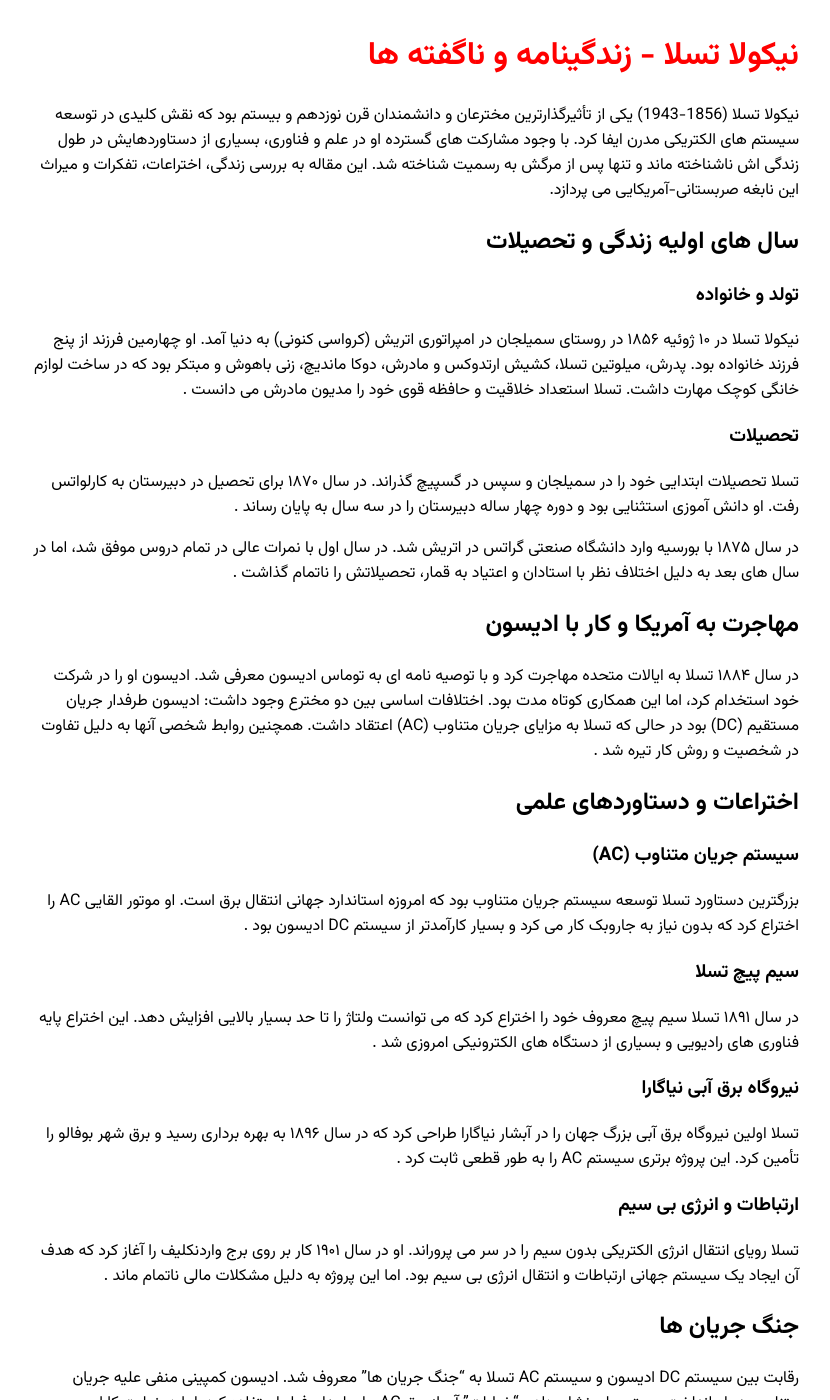
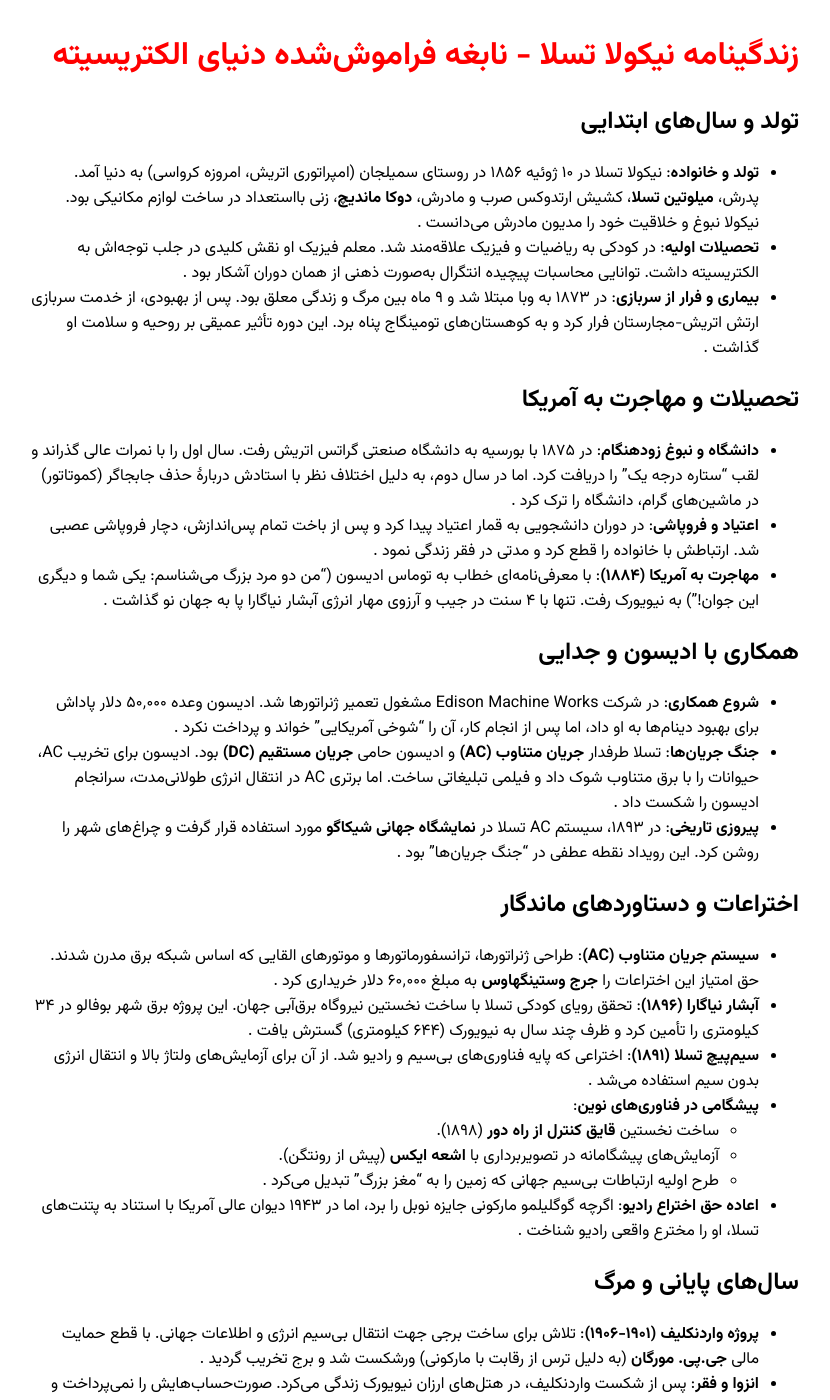
Before and after one commit to darkblog/darkblog.github.io, a Jekyll site: the page built from _posts/2025-6-28-16.md, in a window 1280 px wide and 1400 px high. Shown: the whole window, without its empty margins (225-1055 px from the left). Built offline with Jekyll 4.4.1, drawn with Linux system fonts in a browser that asks for light colours; some of the changed text lies outside the part shown.

Commit message:
Update 2025-6-28-16.md

```diff
--- a/_posts/2025-6-28-16.md
+++ b/_posts/2025-6-28-16.md
@@ -1,72 +1,50 @@
 ---
 layout: post
-title: نیکولا تسلا - زندگینامه و ناگفته ها
+title: زندگینامه نیکولا تسلا - نابغه فراموش‌شده دنیای الکتریسیته
 ---
 
-نیکولا تسلا (1856-1943) یکی از تأثیرگذارترین مخترعان و دانشمندان قرن نوزدهم و بیستم بود که نقش کلیدی در توسعه سیستم های الکتریکی مدرن ایفا کرد. با وجود مشارکت های گسترده او در علم و فناوری، بسیاری از دستاوردهایش در طول زندگی اش ناشناخته ماند و تنها پس از مرگش به رسمیت شناخته شد. این مقاله به بررسی زندگی، اختراعات، تفکرات و میراث این نابغه صربستانی-آمریکایی می پردازد.
+## تولد و سال‌های ابتدایی
+- **تولد و خانواده**: نیکولا تسلا در ۱۰ ژوئیه ۱۸۵۶ در روستای سمیلجان (امپراتوری اتریش، امروزه کرواسی) به دنیا آمد. پدرش، **میلوتین تسلا**، کشیش ارتدوکس صرب و مادرش، **دوکا ماندیچ**، زنی بااستعداد در ساخت لوازم مکانیکی بود. نیکولا نبوغ و خلاقیت خود را مدیون مادرش می‌دانست .
+- **تحصیلات اولیه**: در کودکی به ریاضیات و فیزیک علاقه‌مند شد. معلم فیزیک او نقش کلیدی در جلب توجه‌اش به الکتریسیته داشت. توانایی محاسبات پیچیده انتگرال به‌صورت ذهنی از همان دوران آشکار بود .
+- **بیماری و فرار از سربازی**: در ۱۸۷۳ به وبا مبتلا شد و ۹ ماه بین مرگ و زندگی معلق بود. پس از بهبودی، از خدمت سربازی ارتش اتریش-مجارستان فرار کرد و به کوهستان‌های تومینگاج پناه برد. این دوره تأثیر عمیقی بر روحیه و سلامت او گذاشت .
 
-## سال های اولیه زندگی و تحصیلات
+## تحصیلات و مهاجرت به آمریکا
+- **دانشگاه و نبوغ زودهنگام**: در ۱۸۷۵ با بورسیه به دانشگاه صنعتی گراتس اتریش رفت. سال اول را با نمرات عالی گذراند و لقب "ستاره درجه یک" را دریافت کرد. اما در سال دوم، به دلیل اختلاف نظر با استادش دربارهٔ حذف جابجاگر (کموتاتور) در ماشین‌های گرام، دانشگاه را ترک کرد .
+- **اعتیاد و فروپاشی**: در دوران دانشجویی به قمار اعتیاد پیدا کرد و پس از باخت تمام پس‌اندازش، دچار فروپاشی عصبی شد. ارتباطش با خانواده را قطع کرد و مدتی در فقر زندگی نمود .
+- **مهاجرت به آمریکا (۱۸۸۴)**: با معرفی‌نامه‌ای خطاب به توماس ادیسون ("من دو مرد بزرگ می‌شناسم: یکی شما و دیگری این جوان!") به نیویورک رفت. تنها با ۴ سنت در جیب و آرزوی مهار انرژی آبشار نیاگارا پا به جهان نو گذاشت .
 
-### تولد و خانواده
-نیکولا تسلا در ۱۰ ژوئیه ۱۸۵۶ در روستای سمیلجان در امپراتوری اتریش (کرواسی کنونی) به دنیا آمد. او چهارمین فرزند از پنج فرزند خانواده بود. پدرش، میلوتین تسلا، کشیش ارتدوکس و مادرش، دوکا ماندیچ، زنی باهوش و مبتکر بود که در ساخت لوازم خانگی کوچک مهارت داشت. تسلا استعداد خلاقیت و حافظه قوی خود را مدیون مادرش می دانست .
+## همکاری با ادیسون و جدایی
+- **شروع همکاری**: در شرکت Edison Machine Works مشغول تعمیر ژنراتورها شد. ادیسون وعده ۵۰٬۰۰۰ دلار پاداش برای بهبود دینام‌ها به او داد، اما پس از انجام کار، آن را "شوخی آمریکایی" خواند و پرداخت نکرد .
+- **جنگ جریان‌ها**: تسلا طرفدار **جریان متناوب (AC)** و ادیسون حامی **جریان مستقیم (DC)** بود. ادیسون برای تخریب AC، حیوانات را با برق متناوب شوک داد و فیلمی تبلیغاتی ساخت. اما برتری AC در انتقال انرژی طولانی‌مدت، سرانجام ادیسون را شکست داد .
+- **پیروزی تاریخی**: در ۱۸۹۳، سیستم AC تسلا در **نمایشگاه جهانی شیکاگو** مورد استفاده قرار گرفت و چراغ‌های شهر را روشن کرد. این رویداد نقطه عطفی در "جنگ جریان‌ها" بود .
 
-### تحصیلات
-تسلا تحصیلات ابتدایی خود را در سمیلجان و سپس در گسپیچ گذراند. در سال ۱۸۷۰ برای تحصیل در دبیرستان به کارلواتس رفت. او دانش آموزی استثنایی بود و دوره چهار ساله دبیرستان را در سه سال به پایان رساند .
+## اختراعات و دستاوردهای ماندگار
+- **سیستم جریان متناوب (AC)**: طراحی ژنراتورها، ترانسفورماتورها و موتورهای القایی که اساس شبکه برق مدرن شدند. حق امتیاز این اختراعات را **جرج وستینگهاوس** به مبلغ ۶۰٬۰۰۰ دلار خریداری کرد .
+- **آبشار نیاگارا (۱۸۹۶)**: تحقق رویای کودکی تسلا با ساخت نخستین نیروگاه برق‌آبی جهان. این پروژه برق شهر بوفالو در ۳۴ کیلومتری را تأمین کرد و ظرف چند سال به نیویورک (۶۴۴ کیلومتری) گسترش یافت .
+- **سیم‌پیچ تسلا (۱۸۹۱)**: اختراعی که پایه فناوری‌های بی‌سیم و رادیو شد. از آن برای آزمایش‌های ولتاژ بالا و انتقال انرژی بدون سیم استفاده می‌شد .
+- **پیشگامی در فناوری‌های نوین**:
+  - ساخت نخستین **قایق کنترل از راه دور** (۱۸۹۸).
+  - آزمایش‌های پیشگامانه در تصویربرداری با **اشعه ایکس** (پیش از رونتگن).
+  - طرح اولیه ارتباطات بی‌سیم جهانی که زمین را به "مغز بزرگ" تبدیل می‌کرد .
+- **اعاده حق اختراع رادیو**: اگرچه گوگلیلمو مارکونی جایزه نوبل را برد، اما در ۱۹۴۳ دیوان عالی آمریکا با استناد به پتنت‌های تسلا، او را مخترع واقعی رادیو شناخت .
 
-در سال ۱۸۷۵ با بورسیه وارد دانشگاه صنعتی گراتس در اتریش شد. در سال اول با نمرات عالی در تمام دروس موفق شد، اما در سال های بعد به دلیل اختلاف نظر با استادان و اعتیاد به قمار، تحصیلاتش را ناتمام گذاشت .
+## سال‌های پایانی و مرگ
+- **پروژه واردنکلیف (۱۹۰۱-۱۹۰۶)**: تلاش برای ساخت برجی جهت انتقال بی‌سیم انرژی و اطلاعات جهانی. با قطع حمایت مالی **جی.پی. مورگان** (به دلیل ترس از رقابت با مارکونی) ورشکست شد و برج تخریب گردید .
+- **انزوا و فقر**: پس از شکست واردنکلیف، در هتل‌های ارزان نیویورک زندگی می‌کرد. صورت‌حساب‌هایش را نمی‌پرداخت و وقتش را با غذا دادن به کبوترها می‌گذراند. به‌خصوص به یک کبوتر سفید علاقه‌مند بود و پس از مرگ آن، افسردگی شدیدی گرفت .
+- **ادعاهای جنجالی**: در دهه ۱۹۳۰ مدعی ساخت **"اشعه مرگ"** (سلاحی برای نابودی هواپیماها از راه دور) شد. دولت شوروی برای طرح‌هایش ۲۵٬۰۰۰ دلار پیش‌پرداخت کرد، اما افبیآی پس از مرگش، اوراق او را بررسی و غیرعملی بودن آن را تأیید کرد .
+- **مرگ مرموز (۱۹۴۳)**: در ۷ ژانویه ۱۹۴۳، در ۸۶ سالگی بر اثر انسداد عروق قلبی در هتل نیویورکر درگذشت. جسد و یادداشت‌هایش بلافاصله توسط دولت ضبط شد و ۲۰ پرونده هرگز بازگردانده نشد .
 
-## مهاجرت به آمریکا و کار با ادیسون
+## ویژگی‌های شخصیتی و زندگی خصوصی
+- **وسواس‌های ذهنی**: به اعداد ۳، ۶ و ۹ حساس بود. هنگام ورود به ساختمان‌ها ۳ بار دور خود می‌چرخید و اصرار داشت ۱۸ دستمال روی میزش چیده شود .
+- **زهد و ایثار**: علیرغم امکان ثروتمند شدن، تمام پولش را صرف پژوهش می‌کرد. **حق امتیاز AC** را که می‌توانست میلیون‌ها دلار ارزش داشته باشد، به ۶۰٬۰۰۰ دلار فروخت تا وستینگهاوس را نجات دهد .
+- **بی‌علاقگی به شهرت**: برخلاف ادیسون که از رسانه‌ها برای خودنمایی استفاده می‌کرد، تسلا ترجیح می‌داد در آزمایشگاه‌ش گمنام بماند .
 
-در سال ۱۸۸۴ تسلا به ایالات متحده مهاجرت کرد و با توصیه نامه ای به توماس ادیسون معرفی شد. ادیسون او را در شرکت خود استخدام کرد، اما این همکاری کوتاه مدت بود. اختلافات اساسی بین دو مخترع وجود داشت: ادیسون طرفدار جریان مستقیم (DC) بود در حالی که تسلا به مزایای جریان متناوب (AC) اعتقاد داشت. همچنین روابط شخصی آنها به دلیل تفاوت در شخصیت و روش کار تیره شد .
+## میراث و تأثیرات
+- **احیای نام**: تا دهه ۱۹۶۰ فراموش شده بود تا اینکه **واحد چگالی شار مغناطیسی** در SI به نام او "تسلا (T)" نامگذاری شد .
+- **جایزه‌ها**: مدال ادیسون (۱۹۱۷)، دکترای افتخاری از دانشگاه‌های کلمبیا و ییل، و قرار گرفتن روی جلد مجله تایم (۱۹۳۱) از جمله افتخاراتش بودند .
+- **تأثیر بر جهان مدرن**: اختراعاتش پایه‌گذار شبکه برق جهانی، موتورهای الکتریکی، رادیو و فناوری‌های بی‌سیم شد. رویای انتقال بی‌سیم انرژی امروز در فناوری‌هایی مانند شارژرهای بی‌سیم و پروژه‌هایی مانند تسلا (شرکت ایلان ماسک) تجلی یافته است .
 
-## اختراعات و دستاوردهای علمی
+> **درسی از زندگی تسلا**:
+> "تسلا نماد نبوغی بود که در نبرد با دنیای مادی شکست خورد. او نور را به جهان هدیه داد، اما خود در تاریکی تنها ماند. زندگی‌اش یادآوری است که تاریخ نه همیشه به عادلانه‌ترین‌ها، بلکه به بلندترین صداها پاداش می‌دهد." .
 
-### سیستم جریان متناوب (AC)
-بزرگترین دستاورد تسلا توسعه سیستم جریان متناوب بود که امروزه استاندارد جهانی انتقال برق است. او موتور القایی AC را اختراع کرد که بدون نیاز به جاروبک کار می کرد و بسیار کارآمدتر از سیستم DC ادیسون بود .
-
-### سیم پیچ تسلا
-در سال ۱۸۹۱ تسلا سیم پیچ معروف خود را اختراع کرد که می توانست ولتاژ را تا حد بسیار بالایی افزایش دهد. این اختراع پایه فناوری های رادیویی و بسیاری از دستگاه های الکترونیکی امروزی شد .
-
-### نیروگاه برق آبی نیاگارا
-تسلا اولین نیروگاه برق آبی بزرگ جهان را در آبشار نیاگارا طراحی کرد که در سال ۱۸۹۶ به بهره برداری رسید و برق شهر بوفالو را تأمین کرد. این پروژه برتری سیستم AC را به طور قطعی ثابت کرد .
-
-### ارتباطات و انرژی بی سیم
-تسلا رویای انتقال انرژی الکتریکی بدون سیم را در سر می پروراند. او در سال ۱۹۰۱ کار بر روی برج واردنکلیف را آغاز کرد که هدف آن ایجاد یک سیستم جهانی ارتباطات و انتقال انرژی بی سیم بود. اما این پروژه به دلیل مشکلات مالی ناتمام ماند .
-
-## جنگ جریان ها
-
-رقابت بین سیستم DC ادیسون و سیستم AC تسلا به "جنگ جریان ها" معروف شد. ادیسون کمپینی منفی علیه جریان متناوب به راه انداخت و حتی برای نشان دادن "خطرات" آن از برق AC برای اعدام فیل استفاده کرد. اما در نهایت کارایی و اقتصادی بودن سیستم تسلا پیروز شد .
-
-## ویژگی های شخصیتی و سبک زندگی
-
-تسلا فردی بسیار خاص با عادات عجیب بود. او:
-- حافظه تصویری خارق العاده ای داشت و می توانست دستگاه های کامل را در ذهنش تجسم و آزمایش کند قبل از اینکه آنها را بسازد .
-- به عدد ۳ وسواس داشت و همیشه حوله هایش را تا سه بار تا می کرد .
-- هرگز ازدواج نکرد و معتقد بود این امر به خلاقیتش کمک می کند .
-- در سال های آخر عمر به کبوترهای پارک مرکزی نیویورک علاقه مند شد و حتی ادعا کرد با یکی از آنها رابطه عاطفی برقرار کرده است .
-
-## سال های پایانی و مرگ
-
-تسلا در دهه های آخر عمرش با مشکلات مالی مواجه بود و بسیاری از پروژه هایش به دلیل کمبود بودجه ناتمام ماند. او در ۷ ژانویه ۱۹۴۳ در سن ۸۶ سالگی در یک هتل در نیویورک درگذشت .
-
-## میراث و یادبود
-
-اگرچه تسلا در فقر و گمنامی درگذشت، اما امروزه میراث او زنده است:
-- واحد چگالی شار مغناطیسی در سیستم SI به نام "تسلا" نامگذاری شده است .
-- شرکت خودروسازی تسلا به افتخار او نامگذاری شده است .
-- برج واردنکلیف در حال بازسازی و تبدیل به موزه است .
-- بسیاری او را مخترع واقعی رادیو می دانند، نه مارکونی .
-
-## نتیجه گیری
-
-نیکولا تسلا نمونه ای از یک نابغه واقعی بود که پیش از زمان خود زندگی می کرد. بسیاری از اختراعات و ایده های او پایه فناوری های مدرن امروزی هستند. با وجود تمام دشواری ها و بی عدالتی هایی که در زندگی با آنها روبرو شد، تسلا هرگز از جستجوی دانش و ایجاد نوآوری دست برنداشت. امروزه او به عنوان یکی از بزرگترین مخترعان تاریخ شناخته می شود که سهم بزرگی در شکل گیری دنیای الکتریکی مدرن داشت.
-
-- [ویکی پدیا](https://fa.m.wikipedia.org/wiki/%D9%86%DB%8C%DA%A9%D9%88%D9%84%D8%A7_%D8%AA%D8%B3%D9%84%D8%A7)
-- [زومیت](https://www.zoomit.ir/featured-articles/223084-nikola-tesla-biography/)
-- [الف](https://www.alef.ir/news/4021002049.html)
-- [biography](https://www.biography.com/inventors/nikola-tesla)
-- [britannica](https://www.britannica.com/biography/Nikola-Tesla)
-- [بیگ بنگ](https://bigbangpage.com/science-content/%D9%86%DB%8C%DA%A9%D9%88%D9%84%D8%A7-%D8%AA%D8%B3%D9%84%D8%A7%D8%8C-%D9%86%D8%A7%D8%A8%D8%BA%D9%87-%D8%A7%DB%8C-%D8%AA%D9%85%D8%A7%D9%85-%D8%B9%DB%8C%D8%A7%D8%B1/)
-- [wikipedia](https://en.m.wikipedia.org/wiki/Nikola_Tesla)
-- [fi.edu](https://fi.edu/en/science-and-education/collection/case-files/nikola-tesla)
-- [lemelson](https://lemelson.mit.edu/resources/nikola-tesla)
+برای شنیدن داستان کامل زندگی او به زبان فارسی، **پادکست رخ** اپیزود "داستان زندگی نیکولا تسلا" را پیشنهاد می‌کنیم که با روایتی جذاب جزئیات بیشتری را ارائه می‌دهد .
```
